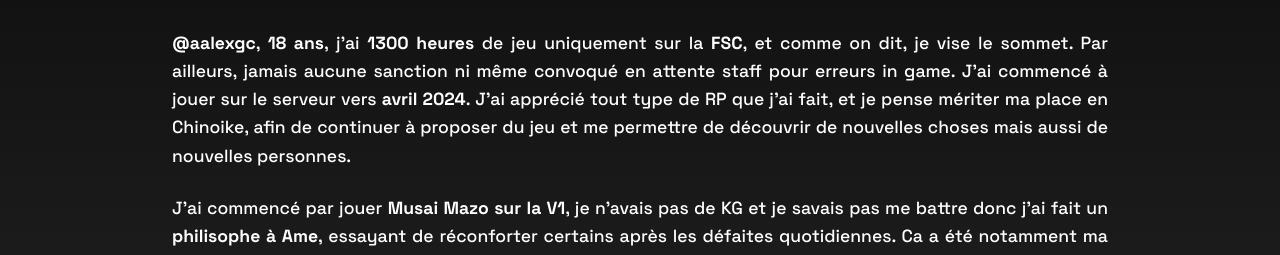
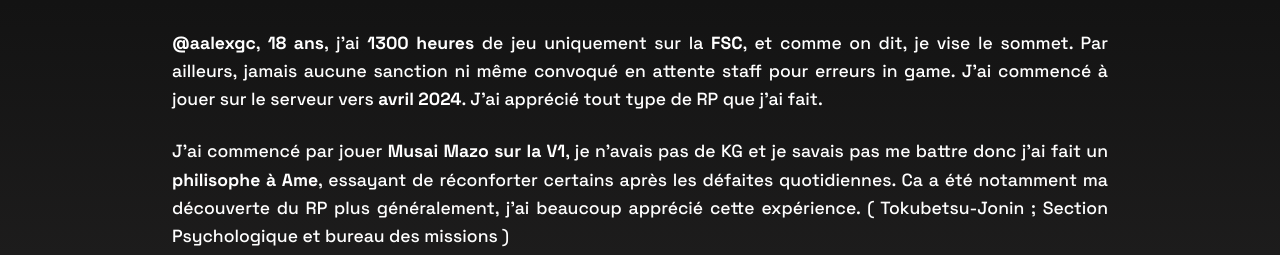
Before and after one commit to kozlov-alex/nukenin-anaak, a plain HTML site: page clothes copy 2.html in a window 1280 px wide. Shown: the part 460-715 px from the top of the page. Drawn offline with Linux system fonts and the light colour scheme.

Commit message:
Update clothes copy 2.html

```diff
--- a/clothes copy 2.html
+++ b/clothes copy 2.html
@@ -83,7 +83,7 @@
 
         <div class="history-text">
             <p>
-            <b>@aalexgc</b>, <b>18 ans</b>, j'ai <b>1300 heures</b> de jeu uniquement sur la <b>FSC</b>, et comme on dit, je vise le sommet. Par ailleurs, jamais aucune sanction ni même convoqué en attente staff pour erreurs in game. J'ai commencé à jouer sur le serveur vers <b>avril 2024</b>. J'ai apprécié tout type de RP que j'ai fait, et je pense mériter ma place en Chinoike, afin de continuer à proposer du jeu et me permettre de découvrir de nouvelles choses mais aussi de nouvelles personnes.
+            <b>@aalexgc</b>, <b>18 ans</b>, j'ai <b>1300 heures</b> de jeu uniquement sur la <b>FSC</b>, et comme on dit, je vise le sommet. Par ailleurs, jamais aucune sanction ni même convoqué en attente staff pour erreurs in game. J'ai commencé à jouer sur le serveur vers <b>avril 2024</b>. J'ai apprécié tout type de RP que j'ai fait.
             </p>
             <p>
                 J'ai commencé par jouer <b>Musai Mazo sur la V1</b>, je n'avais pas de KG et je savais pas me battre donc j'ai fait un <b>philisophe à Ame</b>, essayant de réconforter certains après les défaites quotidiennes. Ca a été notamment ma découverte du RP plus généralement, j'ai beaucoup apprécié cette expérience. ( Tokubetsu-Jonin ; Section Psychologique et bureau des missions )
```
